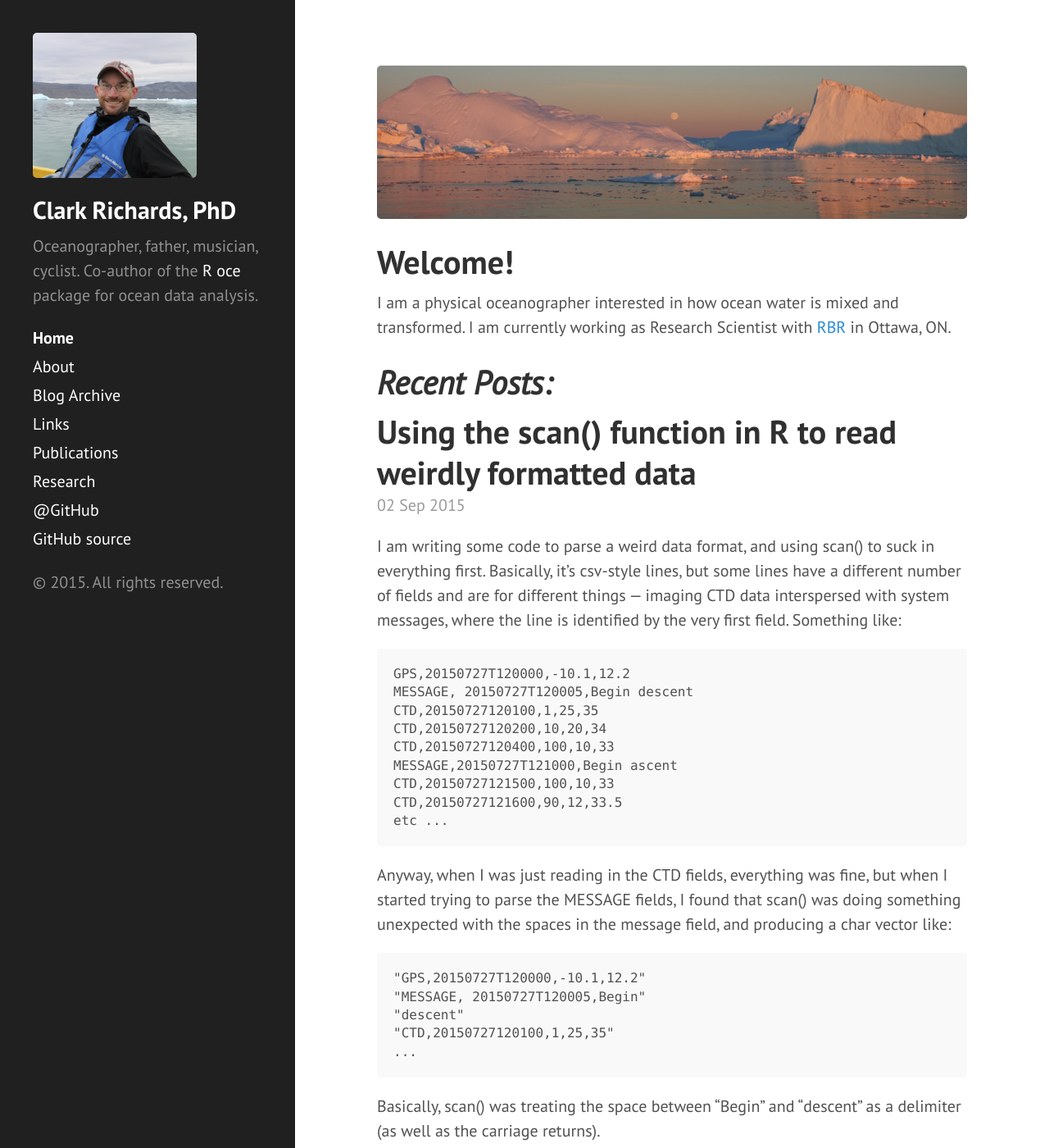
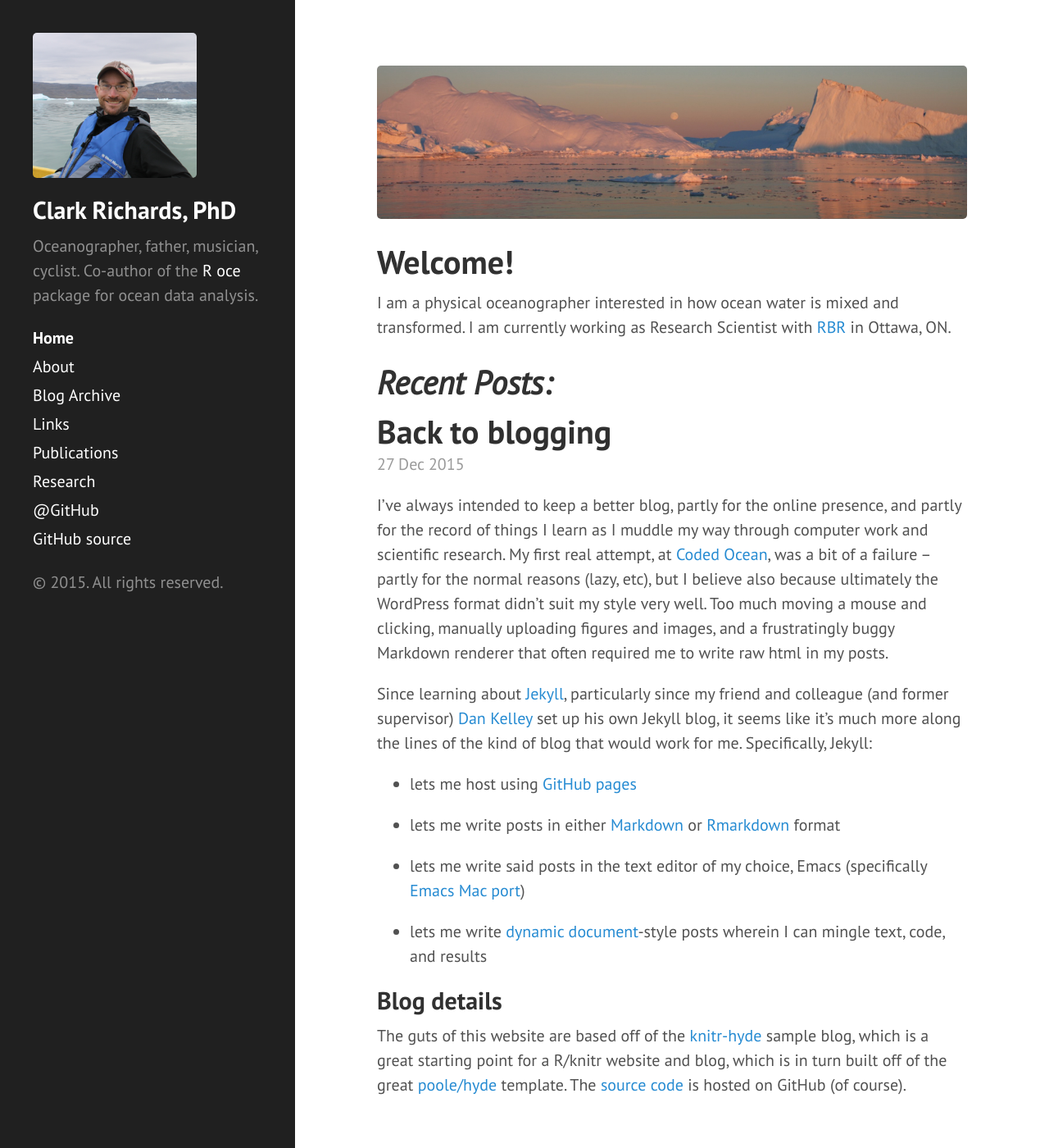
Before and after one commit to richardsc/richardsc.github.io, a Jekyll site: the page built from index.html, in a window 1280 px wide and 1400 px high. Shown: the whole window at 82% size. Built offline with Jekyll 4.4.1, drawn with Linux system fonts in a browser that asks for light colours; Markdown is read by kramdown in place of the engine named in the settings; formulas are drawn with MathJax 3; the list of posts is cut into pages by our own code; some of the changed text lies outside the part shown.

Commit message:
back to blogging

```diff
--- /dev/null
+++ b/_posts/2015-12-27-back-to-blogging.md
@@ -0,0 +1,28 @@
+---
+layout:  post
+title: "Back to blogging"
+published:  true
+author: "Clark Richards"
+date: 2015-12-27
+categories: [R]
+output:
+  html_document:
+    mathjax:  default
+    fig_caption:  true
+---
+
+I've always intended to keep a better blog, partly for the online presence, and partly for the record of things I learn as I muddle my way through computer work and scientific research. My first real attempt, at [Coded Ocean](http://codedocean.wordpress.com), was a bit of a failure -- partly for the normal reasons (lazy, etc), but I believe also because ultimately the WordPress format didn't suit my style very well. Too much moving a mouse and clicking, manually uploading figures and images, and a frustratingly buggy Markdown renderer that often required me to write raw html in my posts.
+
+Since learning about [Jekyll](http://jekyllrb.com), particularly since my friend and colleague (and former supervisor) [Dan Kelley](http://dankelley.github.io) set up his own Jekyll blog, it seems like it's much more along the lines of the kind of blog that would work for me. Specifically, Jekyll:
+
+* lets me host using [GitHub pages](http://pages.github.com)
+
+* lets me write posts in either [Markdown](https://daringfireball.net/projects/markdown/) or [Rmarkdown](http://rmarkdown.rstudio.com/) format
+
+* lets me write said posts in the text editor of my choice, Emacs (specifically [Emacs Mac port](https://github.com/railwaycat/homebrew-emacsmacport/releases))
+
+* lets me write [dynamic document](http://polardispatches.org/open-software-open-science-reproducible-results/)-style posts wherein I can mingle text, code, and results
+
+## Blog details
+
+The guts of this website are based off of the [knitr-hyde](http://statistics.rainandrhino.org/knitr-hyde/) sample blog, which is a great starting point for a R/knitr website and blog, which is in turn built off of the great [poole/hyde](https://github.com/poole/hyde) template. The [source code](https://github.com/richardsc/richardsc.github.io) is hosted on GitHub (of course).
```
Also changed, not shown: about.md (+5 -1 lines), links.md (+2 -0 lines).
